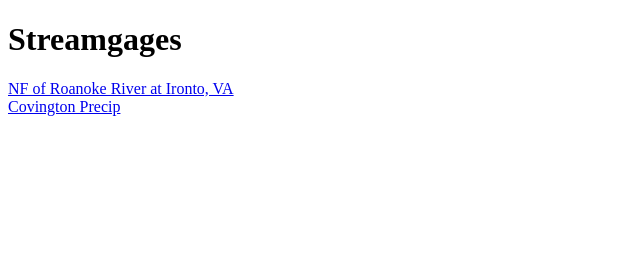
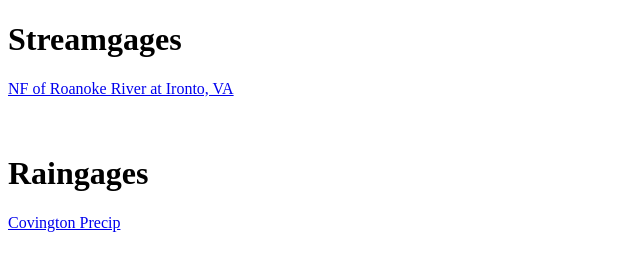
Before and after one commit to sw-technologies/sw-technologies.github.io, a plain HTML site: page index.htm in a window 1280 px wide. Shown: the whole page, without its empty margins (0-640 px from the left). Drawn offline with Linux system fonts and the light colour scheme.

Commit message:
Update index.htm

```diff
--- a/index.htm
+++ b/index.htm
@@ -6,6 +6,10 @@
 
 
 <a href="https://sw-technologies.github.io/ironto.html"> NF of Roanoke River at Ironto, VA </a><br>
+<br>
+<br>
+
+  <h1> Raingages</h1>
 <a href="https://sw-technologies/sw-technologies.github.io/Covington.html"> Covington Precip </a>
 
 
```
